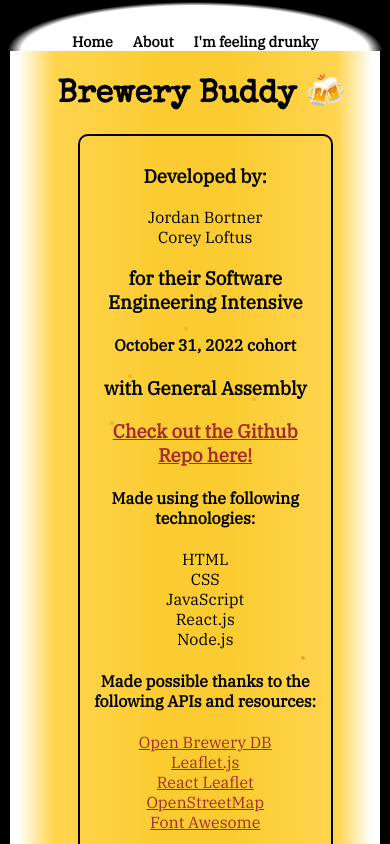
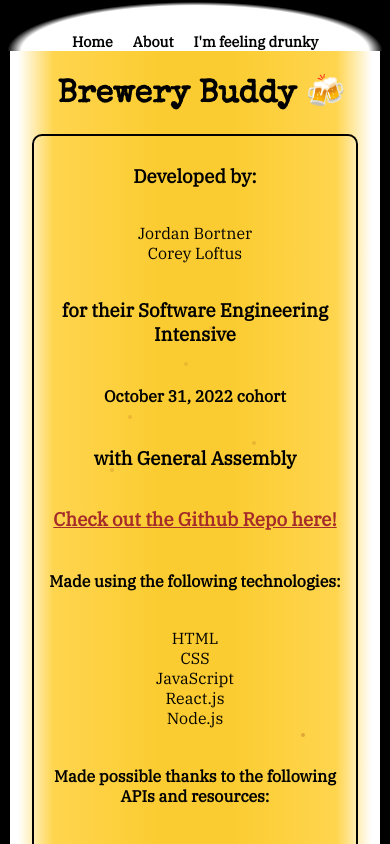
Before and after one commit to jordbort/project-2-brewery-app, a React (Create React App) app: page /about in a window 390 px wide. Shown: the top 844 px of the page. Built offline with nearby package versions, Linux system fonts and the light colour scheme.

Commit message:
Centering border box and refining for mobile

```diff
--- a/src/About.css
+++ b/src/About.css
@@ -1,13 +1,15 @@
 /* Class styling */
 .about-container {
+    display: flex;
+    flex-direction: column;
+    align-items: center;
     text-align: center;
-    padding: 10px;
+    align-self: center;
+    padding: 12px;
     border: 2px solid black;
     border-radius: 10px;
-    width: 65%;
+    width: 70%;
     position: relative;
-    left: 17%;
-    z-index: 2;
     margin-bottom: 40px;
 }
 
@@ -42,4 +44,17 @@
 
 @media (orientation: portrait),
 (max-width: 650px) {
+    .about-container {
+        /* display: flex; */
+        /* flex-direction: column; */
+        /* align-items: center; */
+        /* text-align: center; */
+        /* align-self: center; */
+        padding: 10px;
+        /* border: 2px solid black; */
+        /* border-radius: 10px; */
+        width: 85%;
+        /* position: relative; */
+        /* margin-bottom: 40px; */
+    }
 }
```
